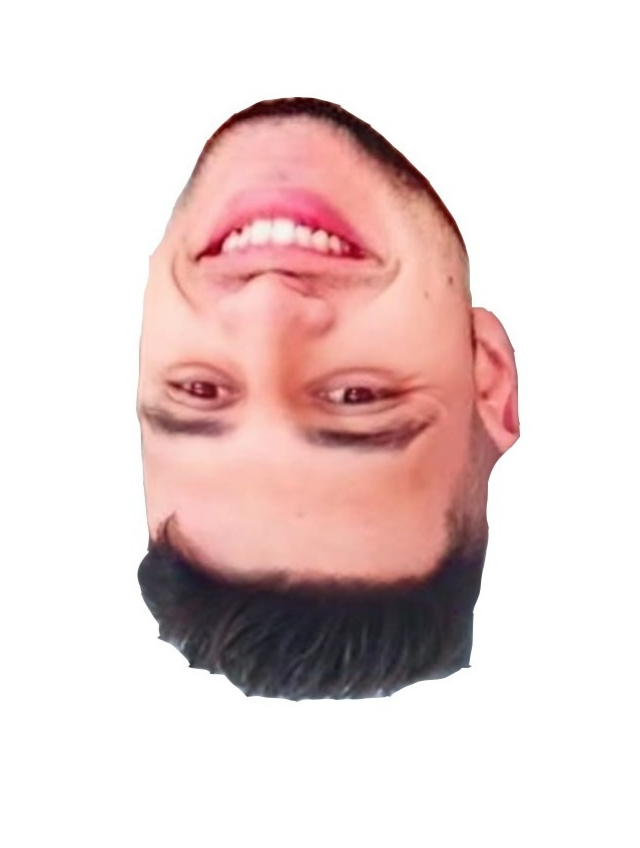
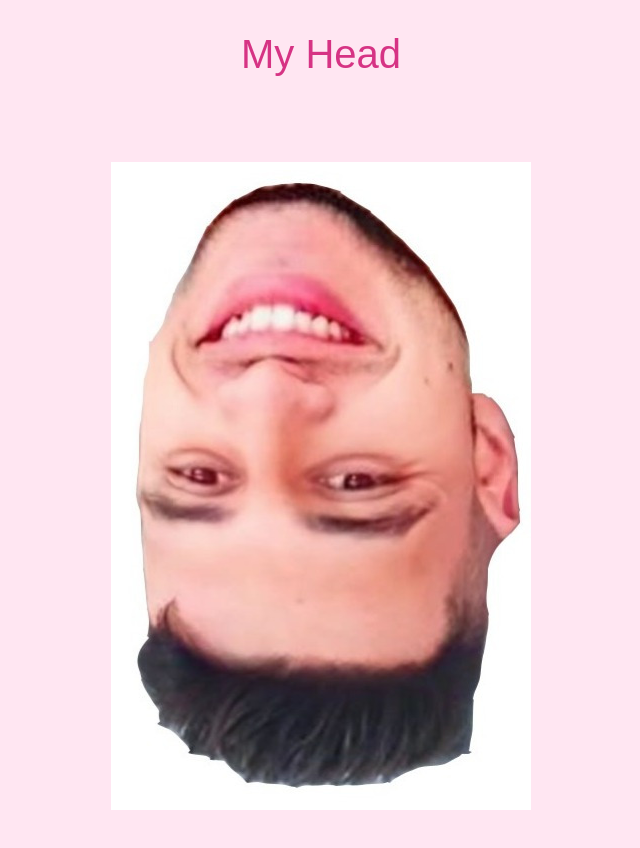
Before and after one commit to eduardagb/My-Head, a plain HTML site: page index.html in a window 1280 px wide. Shown: the whole page, without its empty margins (319-959 px from the left). Before the commit the page ends 800 px from the top, so only its background shows below. Drawn offline with nearby package versions, Linux system fonts and the light colour scheme.

Commit message:
feat: personaliza pagina inicial

```diff
--- a/css/style.css
+++ b/css/style.css
@@ -1,4 +1,17 @@
 html,
 body {
-    height: 100%
+    height: 100%;
 }
+
+body {
+    background-color: #ffe6f2;
+    font-family: Arial, sans-serif;
+    overflow: hidden;
+}
+
+.titulo {
+    text-align: center;
+    margin-top: 30px;
+    color: #d63384;
+    font-size: 40px;
+}
--- a/index.html
+++ b/index.html
@@ -9,16 +9,18 @@
     <link href="https://cdn.jsdelivr.net/npm/bootstrap@5.0.2/dist/css/bootstrap.min.css" rel="stylesheet" integrity="sha384-EVSTQN3/azprG1Anm3QDgpJLIm9Nao0Yz1ztcQTwFspd3yD65VohhpuuCOmLASjC" crossorigin="anonymous">
     <link rel="stylesheet" href="css/style.css">
 
-    <title>Cabeça Girando </title>
+    <title>My Head - Página Inicial</title>
 
 </head>
 
 <body>
 
 
+    <h1 class="titulo">My Head</h1>
+
     <div class="h-100 d-flex align-items-center justify-content-center">
         <a href="./readme.html">
-            <img id="img" src="img/cabeca.jpg">
+            <img id="img" src="img/cabeca.jpg" alt="Cabeça girando">
         </a>
 
     </div>
```
